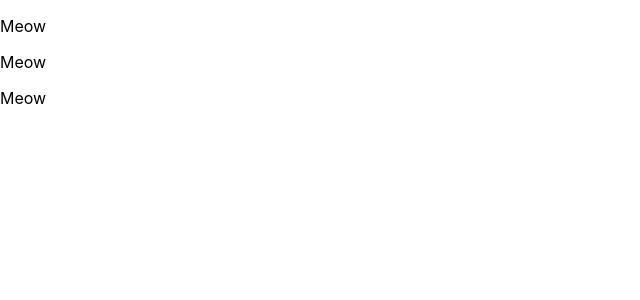
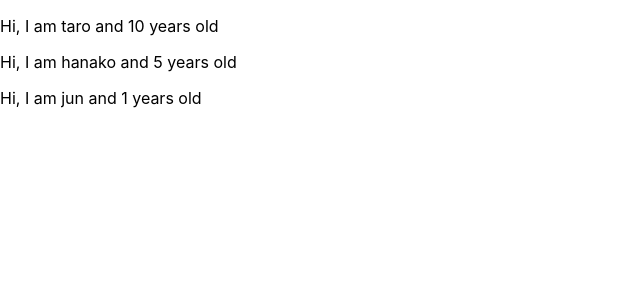
Before and after one commit to junito23/udemy_react, a React (Create React App) app: page / in a window 1280 px wide. Shown: the top 300 px of the page, without its empty margins (0-640 px from the left). Built offline with nearby package versions, Linux system fonts and the light colour scheme.

Commit message:
learn props of component

```diff
--- a/src/App.js
+++ b/src/App.js
@@ -1,34 +1,32 @@
 import React, { Component } from 'react';
 
-// class App extends Component {
-//   render() {
-//     return (
-//       <React.Fragment>
-//         <label htmlFor="bar">
-//           bar
-//         </label>
-//         <input type="text" onChange={() => { console.log(" I am clicked") }} />
-//       </React.Fragment>
-//     )
-//   }
-// }
-
 const App = () => {
+  const profiles = [
+    { name: "taro", age: 10 },
+    { name: "hanako", age: 5 },
+    { name: "jun" },
+  ]
   return (
     <div>
-      <Cat />
-      <Cat />
-      <Cat />
+      {
+        profiles.map((profile, index) => {
+          return <User name={profile.name} age={profile.age} key={index} />
+        })
+      }
     </div>
   )
 }
 
-const Cat = () => {
+const User = (props) => {
   return (
     <React.Fragment>
-      <p>Meow</p>
+      <p>Hi, I am {props.name} and {props.age} years old</p>
     </React.Fragment>
   )
+}
+
+User.defaultProps = {
+  age: 1
 }
 
 export default App;
```
